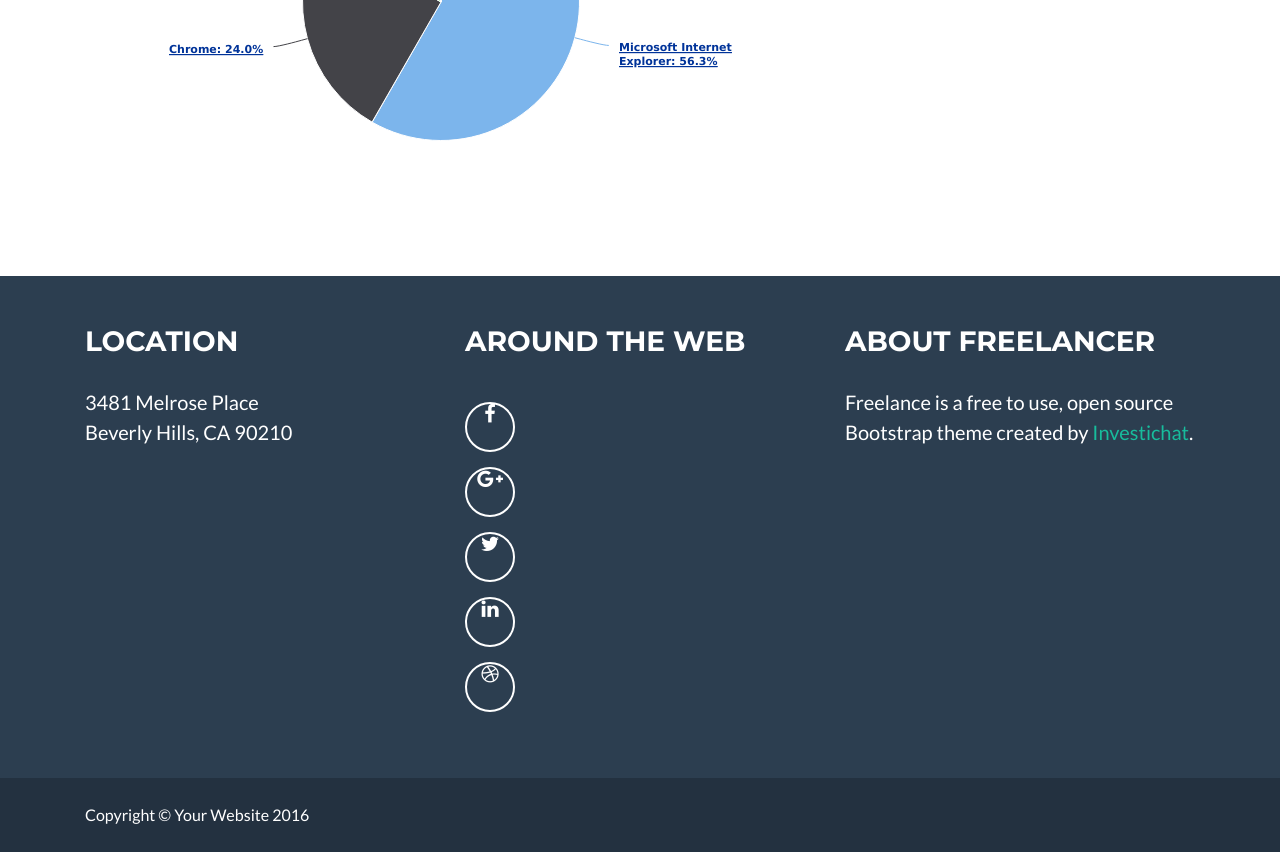
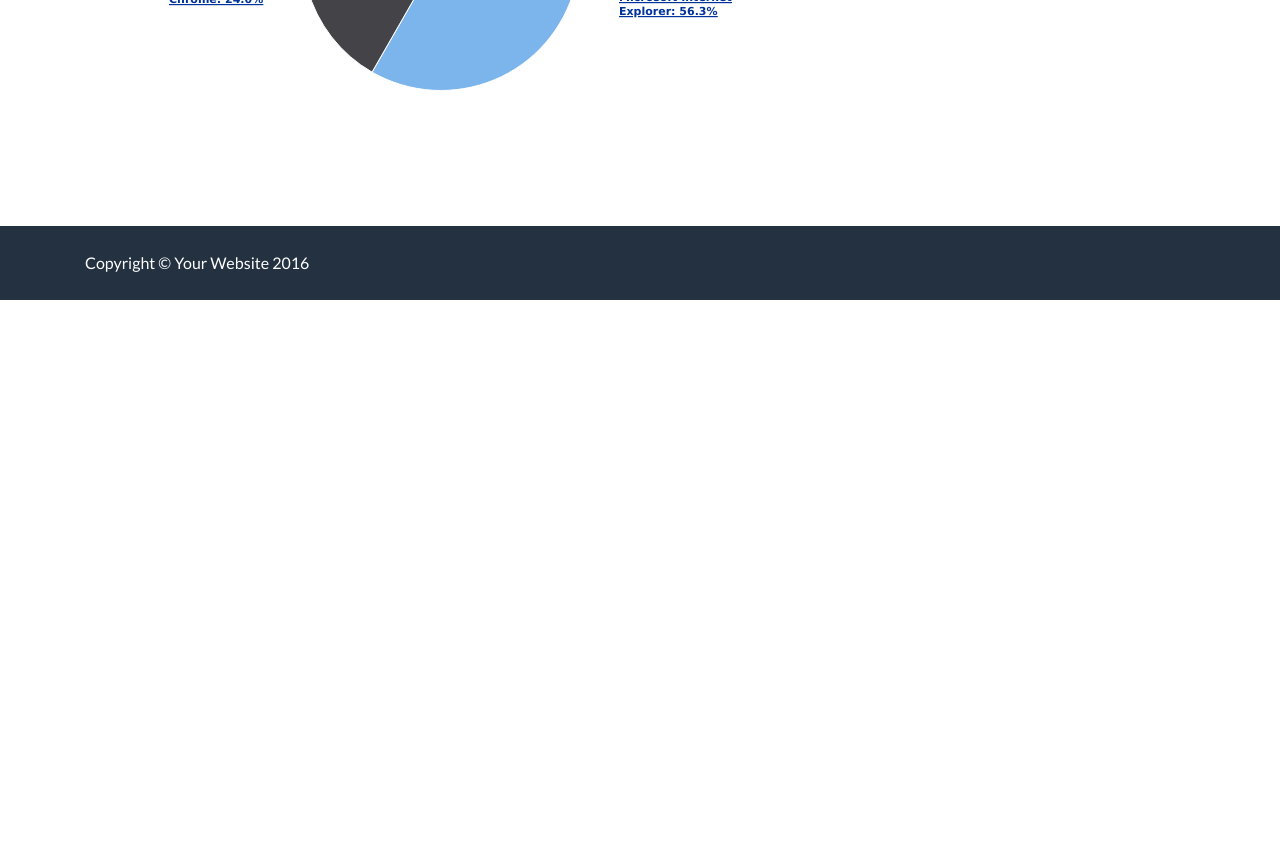
Before and after one commit to jbyoung12/InvestiChat, a plain HTML site: page index.html in a window 1280 px wide. Shown: the part 1159-2011 px from the top of the page. After the commit the page ends 1459 px from the top, so only its background shows below. Drawn offline with nearby package versions, Linux system fonts and the light colour scheme.

Commit message:
Commit 2

```diff
--- a/index.html
+++ b/index.html
@@ -94,41 +94,7 @@
 
       <!-- Footer -->
       <footer class="text-center">
-          <div class="footer-above">
-              <div class="container">
-                  <div class="row">
-                      <div class="footer-col col-md-4">
-                          <h3>Location</h3>
-                          <p>3481 Melrose Place
-                              <br>Beverly Hills, CA 90210</p>
-                      </div>
-                      <div class="footer-col col-md-4">
-                          <h3>Around the Web</h3>
-                          <ul class="list-inline">
-                              <li>
-                                  <a href="#" class="btn-social btn-outline"><i class="fa fa-fw fa-facebook"></i></a>
-                              </li>
-                              <li>
-                                  <a href="#" class="btn-social btn-outline"><i class="fa fa-fw fa-google-plus"></i></a>
-                              </li>
-                              <li>
-                                  <a href="#" class="btn-social btn-outline"><i class="fa fa-fw fa-twitter"></i></a>
-                              </li>
-                              <li>
-                                  <a href="#" class="btn-social btn-outline"><i class="fa fa-fw fa-linkedin"></i></a>
-                              </li>
-                              <li>
-                                  <a href="#" class="btn-social btn-outline"><i class="fa fa-fw fa-dribbble"></i></a>
-                              </li>
-                          </ul>
-                      </div>
-                      <div class="footer-col col-md-4">
-                          <h3>About Freelancer</h3>
-                          <p>Freelance is a free to use, open source Bootstrap theme created by <a href="http://startbootstrap.com">Investichat</a>.</p>
-                      </div>
-                  </div>
-              </div>
-          </div>
+
           <div class="footer-below">
               <div class="container">
                   <div class="row">
--- a/js/app.js
+++ b/js/app.js
@@ -1,6 +1,6 @@
 app.get('/webhook', function(req, res) {
   if (req.query['hub.mode'] === 'subscribe' &&
-      req.query['hub.verify_token'] === <VERIFY_TOKEN>) {
+      req.query['hub.verify_token'] === <CORRECT_PAGE>) {
     console.log("Validating webhook");
     res.status(200).send(req.query['hub.challenge']);
   } else {
```
Also changed, not shown: webhook.html (added, +5 -0 lines), css/freelancer.min.css.
